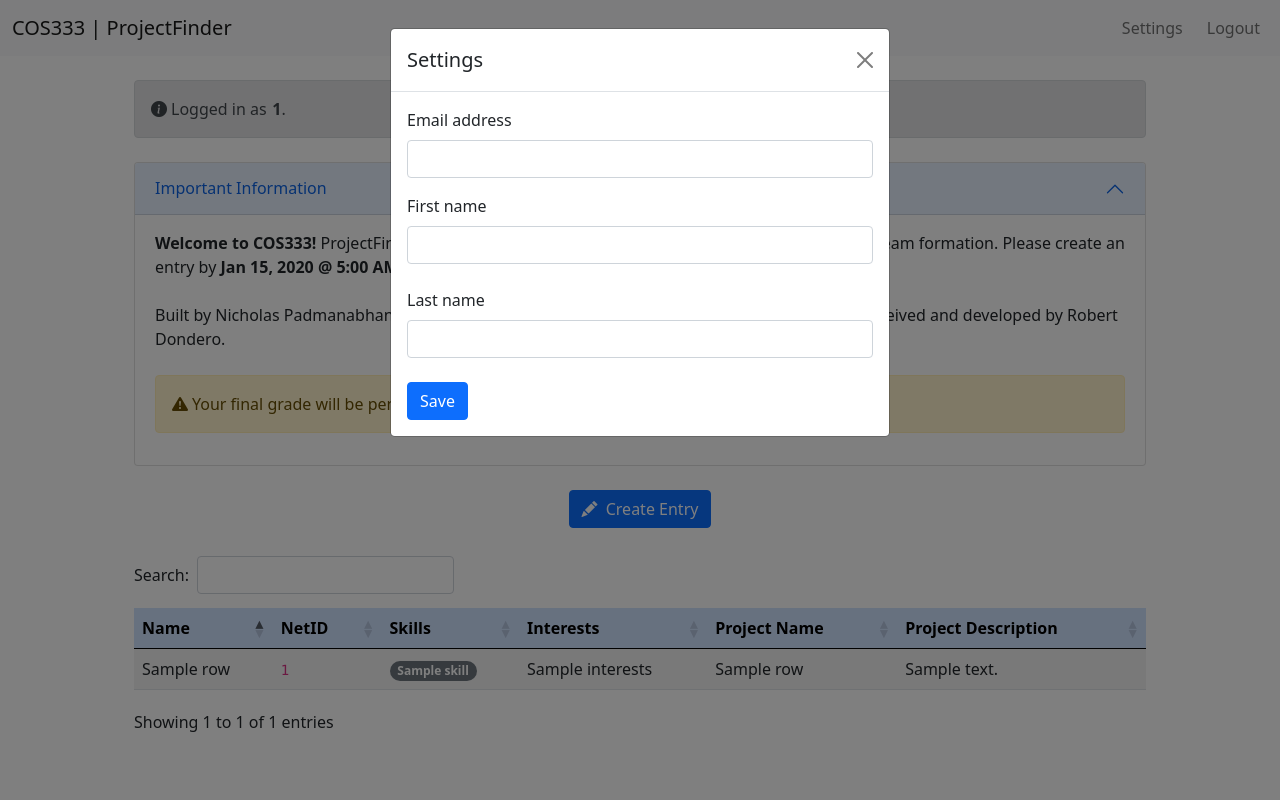
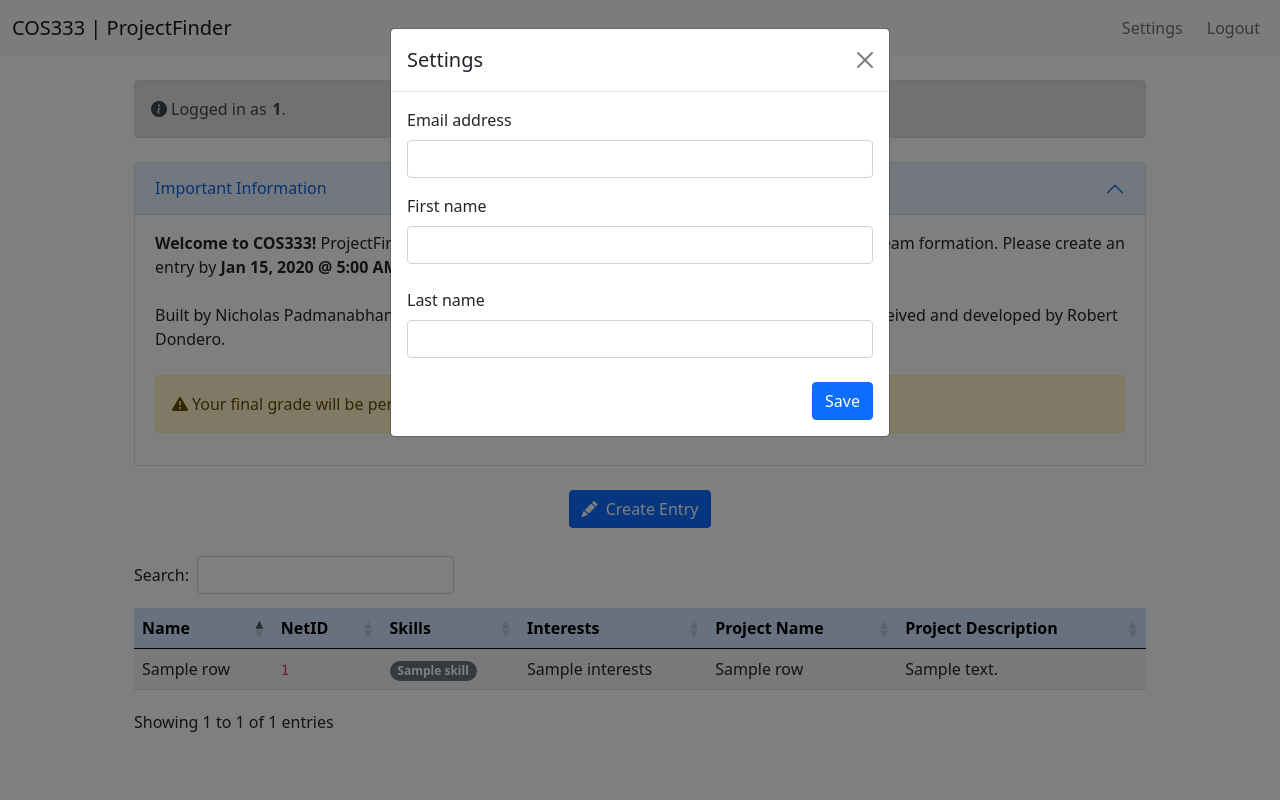
Before and after one commit to nicholaspad/ProjectFinder-Django, a Django app: template core/templates/core/index.html in a window 1280 px wide, after a click on "Settings". Run offline with Django 4.2, Linux system fonts and the light colour scheme; tables that the repository leaves empty hold one stand-in row (values such as "Sample post"); the template is opened without the code that fills it: values that come from a table or form of the project are taken from there, most other values are stand-ins (such as "Sample title", 1, 10 or a date in 2020); some libraries are stand-ins or nearby versions.

Commit message:
Move Save button to right in settings modal

```diff
--- a/core/templates/core/modals/settings_modal.html
+++ b/core/templates/core/modals/settings_modal.html
@@ -55,9 +55,11 @@
                             Please provide your last name!
                         </div>
                     </div>
-                    <button id="settings-modal-save-btn"
-                            type="submit"
-                            class="btn btn-primary">Save</button>
+                    <div class="text-end">
+                        <button id="settings-modal-save-btn"
+                                type="submit"
+                                class="btn btn-primary">Save</button>
+                    </div>
                 </form>
             </div>
         </div>
```
